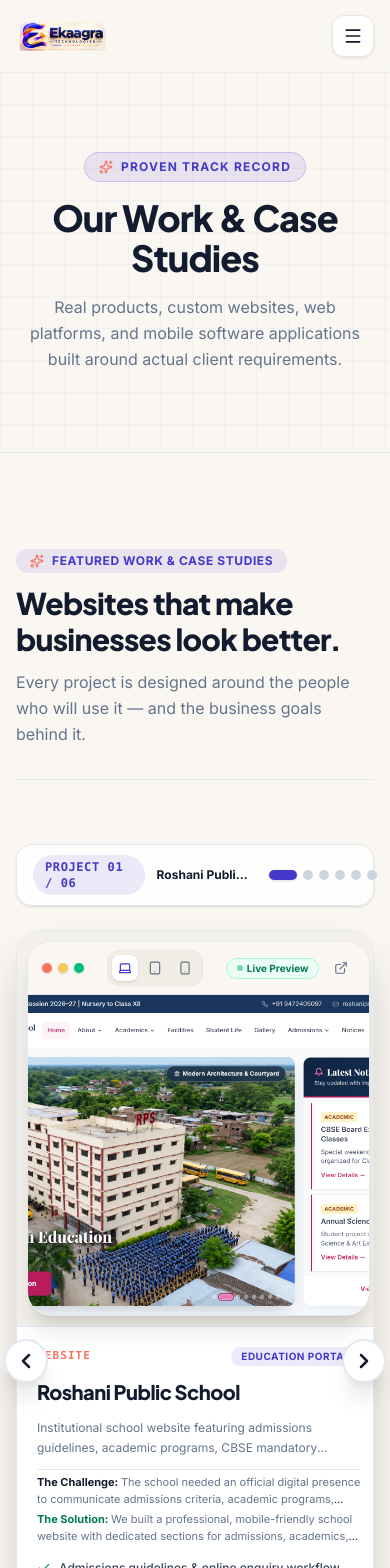
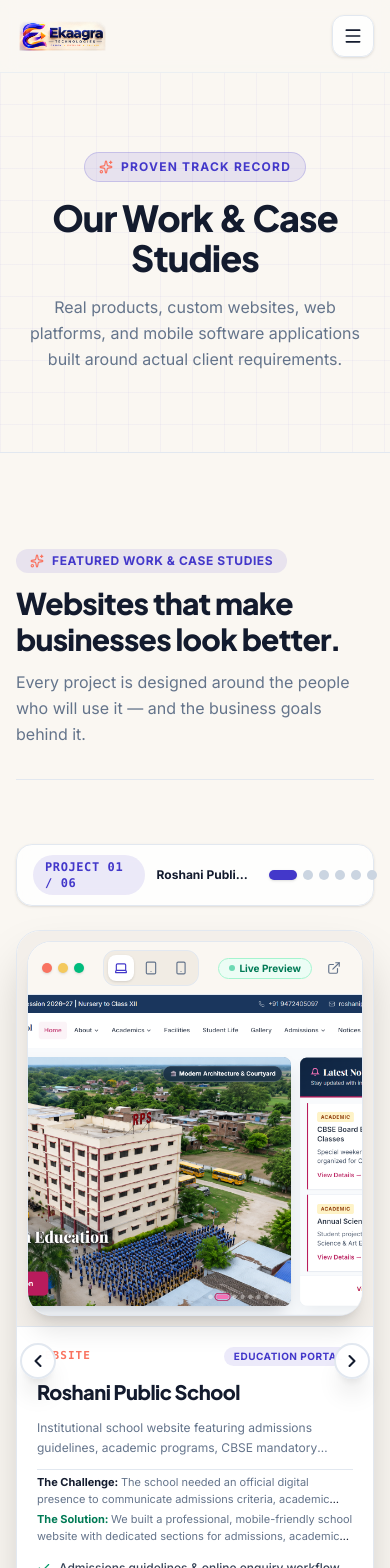
Before and after one commit to rishavrajrj/Ekaagra-Technologies, a Next.js app: page /projects in a window 390 px wide. Shown: the top 1568 px of the page. Built offline with nearby package versions, Linux system fonts and the light colour scheme.

Commit message:
fix(responsive): optimize full-viewport responsiveness, overflow protections, and touch scaling

```diff
--- a/src/app/globals.css
+++ b/src/app/globals.css
@@ -31,9 +31,19 @@
 }
 
 @layer base {
+  *,
+  *::before,
+  *::after {
+    box-sizing: border-box;
+  }
+
   html {
     scroll-behavior: smooth;
     color-scheme: light;
+    overflow-x: hidden;
+    max-width: 100vw;
+    width: 100%;
+    -webkit-text-size-adjust: 100%;
   }
 
   body {
@@ -42,6 +52,23 @@
     -moz-osx-font-smoothing: grayscale;
     background-color: #faf7f2;
     color: #131b2e;
+    overflow-x: hidden;
+    max-width: 100vw;
+    width: 100%;
+    position: relative;
+  }
+
+  /* Responsive image scaling */
+  img,
+  svg,
+  video,
+  canvas,
+  audio,
+  iframe,
+  embed,
+  object {
+    max-width: 100%;
+    height: auto;
   }
 
   /* Accessible focus indicators */
--- a/src/components/ui/FeaturedProjectCarousel.tsx
+++ b/src/components/ui/FeaturedProjectCarousel.tsx
@@ -93,9 +93,9 @@
             onClick={handlePrev}
             aria-label="Previous project"
             title="Previous Project"
-            className="absolute -left-3 sm:-left-6 top-1/2 -translate-y-1/2 z-30 w-11 h-11 sm:w-14 sm:h-14 rounded-full bg-white text-[#131B2E] hover:text-[#4338CA] border-2 border-[#E2E8F0] hover:border-[#4338CA] shadow-xl hover:shadow-2xl flex items-center justify-center transition-all duration-200 hover:scale-110 active:scale-95 cursor-pointer backdrop-blur-md"
+            className="absolute left-1 sm:-left-5 md:-left-6 top-1/2 -translate-y-1/2 z-30 w-9 h-9 sm:w-12 sm:h-12 md:w-14 md:h-14 rounded-full bg-white/95 text-[#131B2E] hover:text-[#4338CA] border-2 border-[#E2E8F0] hover:border-[#4338CA] shadow-xl hover:shadow-2xl flex items-center justify-center transition-all duration-200 hover:scale-110 active:scale-95 cursor-pointer backdrop-blur-md"
           >
-            <ChevronLeft className="w-6 h-6 stroke-[2.5]" />
+            <ChevronLeft className="w-5 h-5 sm:w-6 sm:h-6 stroke-[2.5]" />
           </button>
 
           {/* Right Center Arrow Button */}
@@ -104,9 +104,9 @@
             onClick={handleNext}
             aria-label="Next project"
             title="Next Project"
-            className="absolute -right-3 sm:-right-6 top-1/2 -translate-y-1/2 z-30 w-11 h-11 sm:w-14 sm:h-14 rounded-full bg-white text-[#131B2E] hover:text-[#4338CA] border-2 border-[#E2E8F0] hover:border-[#4338CA] shadow-xl hover:shadow-2xl flex items-center justify-center transition-all duration-200 hover:scale-110 active:scale-95 cursor-pointer backdrop-blur-md"
+            className="absolute right-1 sm:-right-5 md:-right-6 top-1/2 -translate-y-1/2 z-30 w-9 h-9 sm:w-12 sm:h-12 md:w-14 md:h-14 rounded-full bg-white/95 text-[#131B2E] hover:text-[#4338CA] border-2 border-[#E2E8F0] hover:border-[#4338CA] shadow-xl hover:shadow-2xl flex items-center justify-center transition-all duration-200 hover:scale-110 active:scale-95 cursor-pointer backdrop-blur-md"
           >
-            <ChevronRight className="w-6 h-6 stroke-[2.5]" />
+            <ChevronRight className="w-5 h-5 sm:w-6 sm:h-6 stroke-[2.5]" />
           </button>
 
           {/* Main Featured Container Card with Compact Equal Height Columns */}
```
